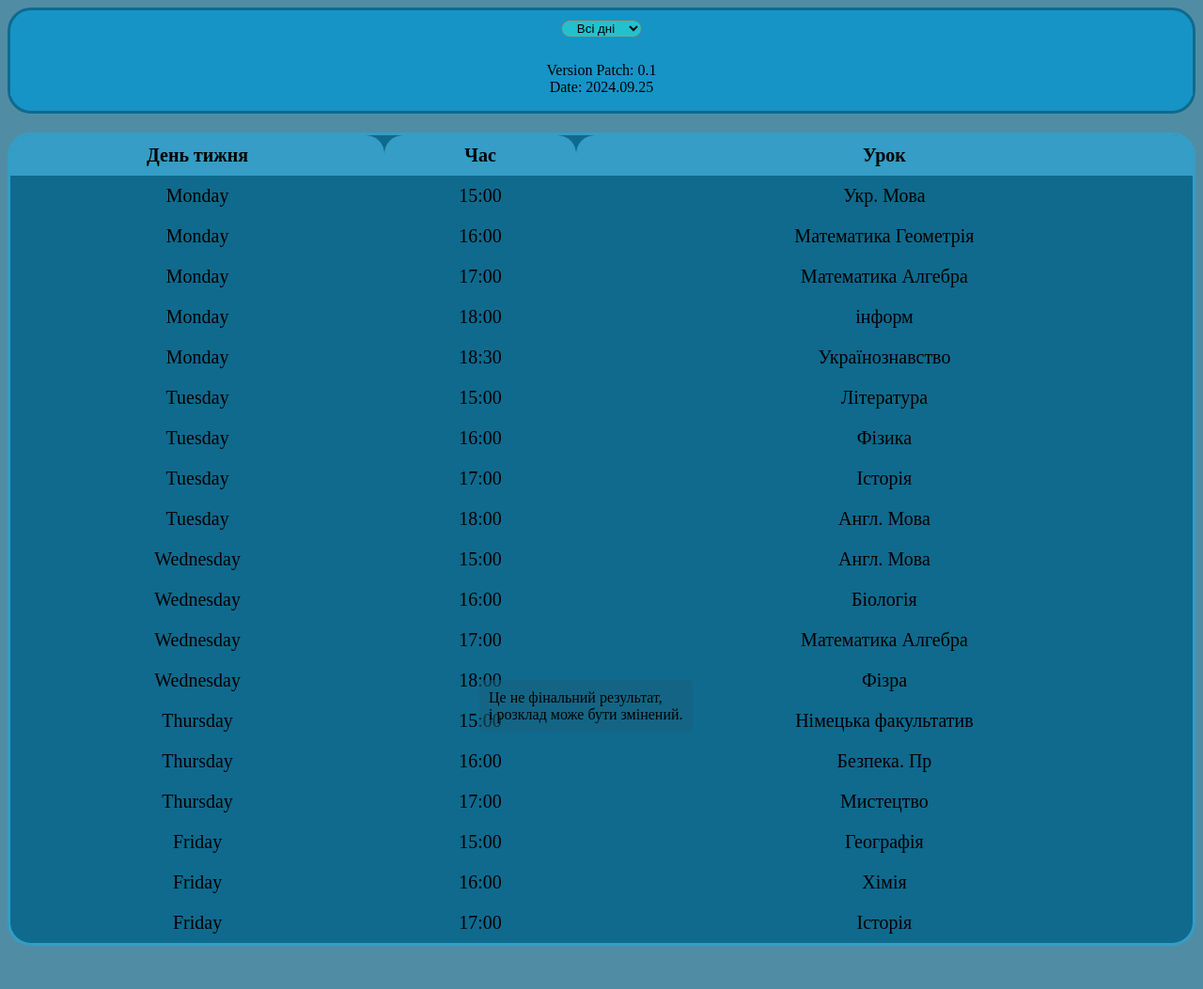
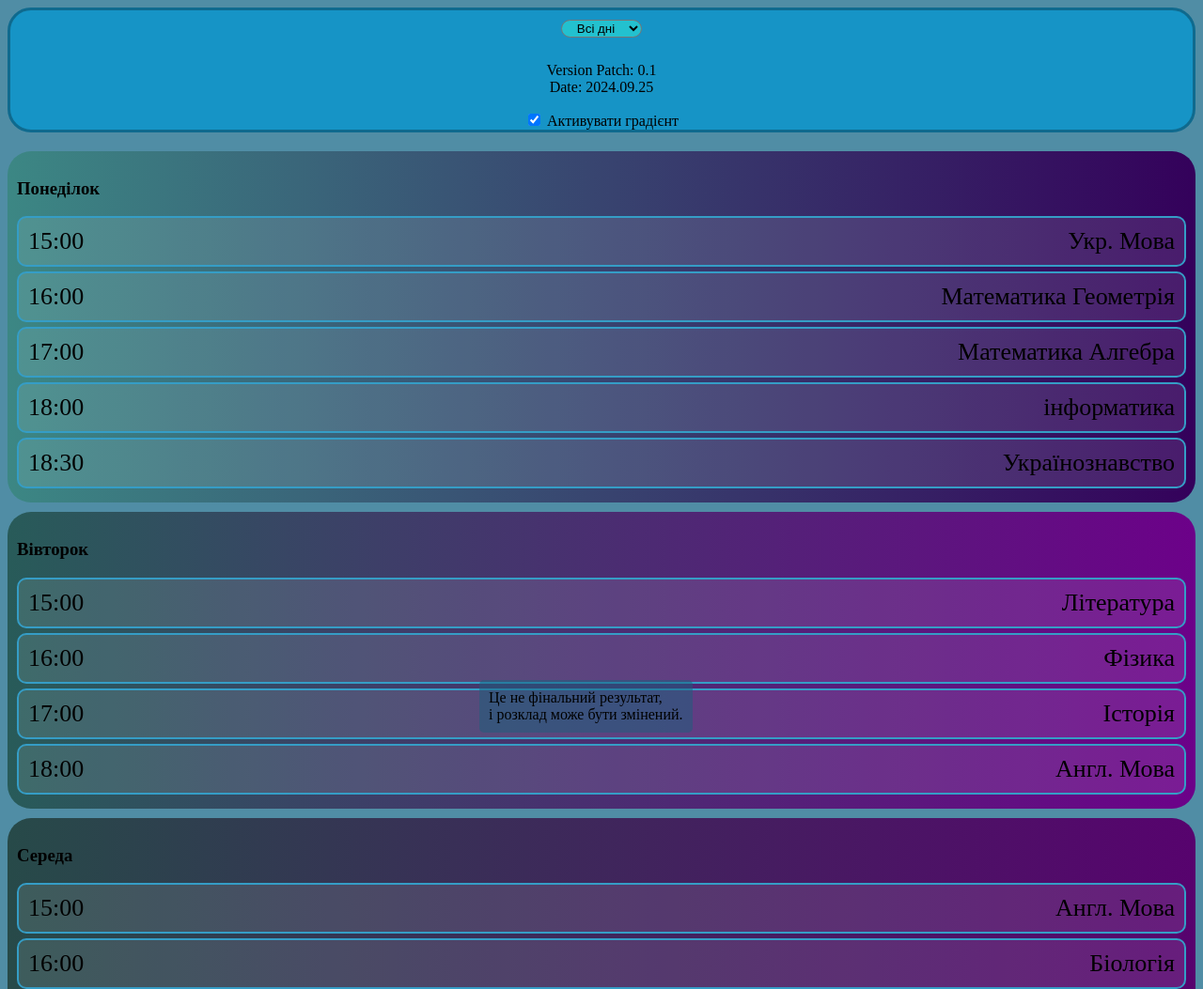
Before and after one commit to LWJENNI/online, a plain HTML site: page index.html in a window 1280 px wide. Shown: the top 1053 px of the page at 94% size. Drawn offline with Linux system fonts and the light colour scheme.

Commit message:
Add files via upload

```diff
--- a/date.json
+++ b/date.json
@@ -22,11 +22,11 @@
                     },
                     {
                         "time": "18:00",
-                        "text": "інформ"
+                        "text": "інформатика"
                     },
                     {
-                        "time":"18:30",
-                        "text":"Українознавство"
+                        "time": "18:30",
+                        "text": "Українознавство"
                     }
                 ],
                 "Tuesday": [
@@ -61,8 +61,8 @@
                         "text": "Математика Алгебра"
                     },
                     {
-                        "time":"18:00",
-                        "text":"Фізра"
+                        "time": "18:00",
+                        "text": "Фізра"
                     }
                 ],
                 "Thursday": [
@@ -75,8 +75,8 @@
                         "text": "Безпека. Пр"
                     },
                     {
-                        "time":"17:00",
-                        "text":"Мистецтво"
+                        "time": "17:00",
+                        "text": "Мистецтво"
                     }
                 ],
                 "Friday": [
--- a/index.html
+++ b/index.html
@@ -33,23 +33,59 @@
             border-bottom-right-radius: 0px;
         }
 
-        #schedule {
-            border: solid rgb(53, 157, 198);
-        }
-
         select {
             background-color: rgb(35, 193, 207);
             border-radius: 10px;
             text-align: center;
         }
+
+        .day-schedule {
+            border-radius: 25px;
+            margin: 10px 0;
+            padding: 10px;
+        }
+
+        .lesson {
+            border: 2px solid rgb(53, 157, 198);
+            border-radius: 10px;
+            padding: 10px;
+            margin: 5px 0;
+            background-color: rgba(255, 255, 255, 0.1);
+            display: flex;
+            justify-content: space-between;
+            font-size: calc(100% + 10px);
+        }
+
+        .Monday.true {
+            background: linear-gradient(to right, #3c8784, #34015b);
+        }
+
+        .Tuesday.true {
+            background: linear-gradient(to right, #285b59, #6c0189);
+        }
+
+        .Wednesday.true {
+            background: linear-gradient(to right, #274a49, #57036e);
+        }
+
+        .Thursday.true {
+            background: linear-gradient(to right, #175755, #07015b);
+        }
+
+        .Friday.true {
+            background: linear-gradient(to right, #112726, #01255b);
+        }
+        .Monday.false, .Tuesday.false, .Wednesday.false, .Thursday.false, .Friday.false {
+            background-color: rgb(15, 106, 142);
+        }
+
     </style>
 </head>
 
 <body>
     <main>
-        <div
-            style="background-color: rgb(22, 148, 198); border-radius: 25px; border: solid rgb(15, 106, 142); text-align: center; display: list-item;">
-            <select name="date" id="date" style="margin: 10px 10px; ">
+        <div style="background-color: rgb(22, 148, 198); border-radius: 25px; border: solid rgb(15, 106, 142); text-align: center; display: list-item;">
+            <select name="date" id="date" style="margin: 10px 10px;">
                 <option value="all-days" selected>Всі дні</option>
                 <option value="Monday">Понеділок</option>
                 <option value="Tuesday">Вівторок</option>
@@ -57,18 +93,19 @@
                 <option value="Thursday">Четвер</option>
                 <option value="Friday">П'ятниця</option>
             </select>
-            <div class="version" id="version" style="background-color: rgb(22, 148, 198);">
-
+            <div class="version" id="version" style="background-color: rgb(22, 148, 198);"></div>
+            <div>
+                <label>
+                    <input type="checkbox" id="checkbox" checked> Активувати градієнт
+                </label>
             </div>
         </div>
     </main>
     <aside>
-        <div class="container" id="schedule"
-            style="background-color: rgb(15, 106, 142); border-radius: 25px; text-align: center;"></div>
+        <div class="container" id="schedule"></div>
     </aside>
     <footer>
-        <div
-            style="position: fixed; bottom: 20px; left: 50%; margin: 0px -130px; background-color: rgba(27, 96, 124, 0.5); padding: 10px; border-radius: 5px; z-index: 1000;">
+        <div style="position: fixed; bottom: 20px; left: 50%; margin: 0px -130px; background-color: rgba(27, 96, 124, 0.5); padding: 10px; border-radius: 5px; z-index: 1000;">
             Це не фінальний результат, <br> і розклад може бути змінений.
         </div>
         <br>
@@ -79,13 +116,12 @@
     <article>
         <div style="background-color: rgb(8, 96, 104); text-align: center; width: 35%;">
             Info
-            <div id="info" class="info">
-
-            </div>
+            <div id="info" class="info"></div>
         </div>
     </article>
 
     <script>
+        const checkbox = document.getElementById('checkbox');
         let lists;
 
         function finish(data) {
@@ -94,27 +130,20 @@
                 const currentDate = new Date();
                 const formattedCurrentDate = currentDate.toISOString().slice(0, 10).replace(/-/g, '.');
 
-                console.log("Current Formatted Date:", formattedCurrentDate);
-
                 const startDate = data.date[0];
                 const endDate = data.date[1];
 
                 if (formattedCurrentDate >= startDate && formattedCurrentDate <= endDate) {
                     lists = data.list;
-                    console.log("patch:", version);
                     document.getElementById("version").innerHTML = "<p>Version Patch: " + version + "<br>Date: " + formattedCurrentDate + "</p>";
-
-                    console.log("Current Date is in range. Lists:", lists);
                     resolve(lists);
                     const size = lists.length;
                     document.getElementById("info").innerHTML = "date: " + startDate + " " + endDate + " " + formattedCurrentDate + "<br> patch: " + version + "<br> Size L: " + size;
                 } else {
-                    console.log("Current Date is out of range.");
                     reject("Current Date is out of range.");
                 }
             });
         }
-
 
         const send = 'https://raw.githubusercontent.com/LWJENNI/online/main/date.json';
 
@@ -125,40 +154,59 @@
                 main();
             })
             .catch(error => console.error(error));
+
         function main() {
             document.getElementById('date').addEventListener('change', updateContent);
+            checkbox.addEventListener('change', updateContent);
+
             function updateContent() {
                 const dayValue = document.getElementById('date').value;
                 createScheduleTable(dayValue);
             }
+
+            function translateDay(day) {
+                const dayTranslations = {
+                    "Monday": "Понеділок",
+                    "Tuesday": "Вівторок",
+                    "Wednesday": "Середа",
+                    "Thursday": "Четвер",
+                    "Friday": "П'ятниця"
+                };
+                return dayTranslations[day] || day;
+            }
+
             function createScheduleTable(dayName) {
                 const schedule = lists[0].class7;
-                let result = "<table class='dynamic-div'><tr><th>День тижня</th><th>Час</th><th>Урок</th></tr>";
+                let result = "";
+
+                const useGradient = checkbox.checked;
 
                 if (dayName === "all-days") {
                     for (const [day, lessons] of Object.entries(schedule)) {
-                        let lastTime = "";
-                        for (const lesson of lessons) {
-                            if (lesson.time === lastTime) {
-                                result += `<tr><td></td><td>${lesson.time}</td><td>${lesson.text}</td></tr>`;
-                            } else {
-                                result += `<tr><td>${day}</td><td>${lesson.time}</td><td>${lesson.text}</td></tr>`;
-                            }
-                            lastTime = lesson.time;
+                        const translatedDay = translateDay(day);
+                        result += `<div class='day-schedule ${day} ${useGradient ? "true" : "false"}'><h3>${translatedDay}</h3>`;
+                        for (const json of Object.entries(lessons)) {
+                            const value = json[1];
+                            result += `<div class='lesson'><span>${value.time}</span><span>${value.text}</span></div>`;
                         }
+                        result += "</div>";
                     }
                 } else if (schedule[dayName]) {
+                    const translatedDay = translateDay(dayName);
                     const lessons = schedule[dayName];
+                    result += `<div class='day-schedule ${dayName} ${useGradient ? "true" : "false"}'><h3>${translatedDay}</h3>`;
                     for (const lesson of lessons) {
-                        result += `<tr><td>${dayName}</td><td>${lesson.time}</td><td>${lesson.text}</td></tr>`;
+                        result += `<div class='lesson'><span>${lesson.time}</span><span>${lesson.text}</span></div>`;
                     }
+                    result += "</div>";
                 } else {
-                    result += `<tr><td colspan="3">Дані не знайдено для ${dayName}</td></tr>`;
+                    const translatedDay = translateDay(dayName);
+                    result += `<div class='day-schedule ${dayName} ${useGradient ? "true" : "false"}'><h3>${translatedDay}</h3><p>Дані не знайдено для ${translatedDay}</p></div>`;
                 }
 
-                result += "</table>";
                 document.getElementById("schedule").innerHTML = result;
             }
+
             createScheduleTable("all-days");
         }
     </script>
```
